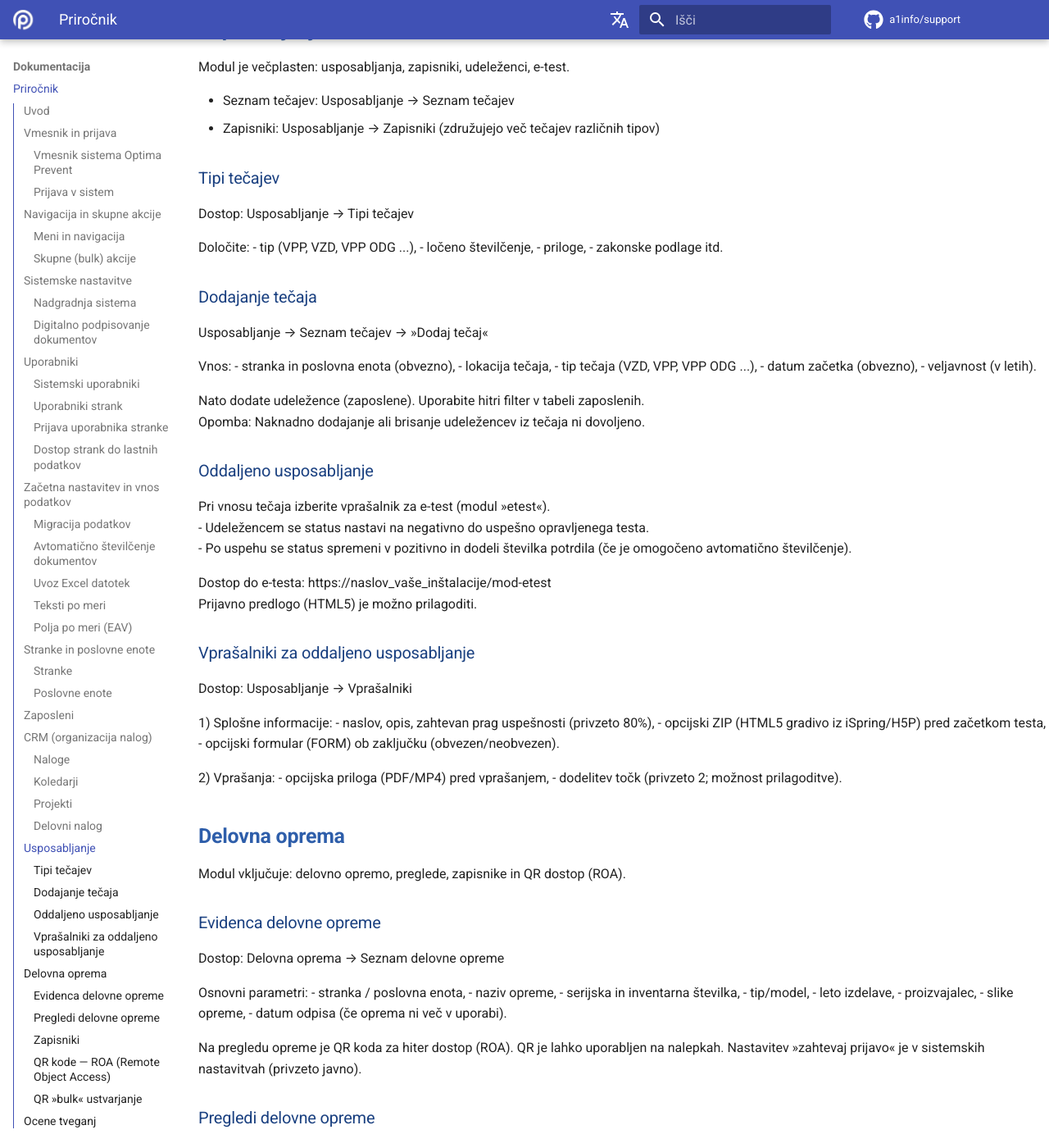
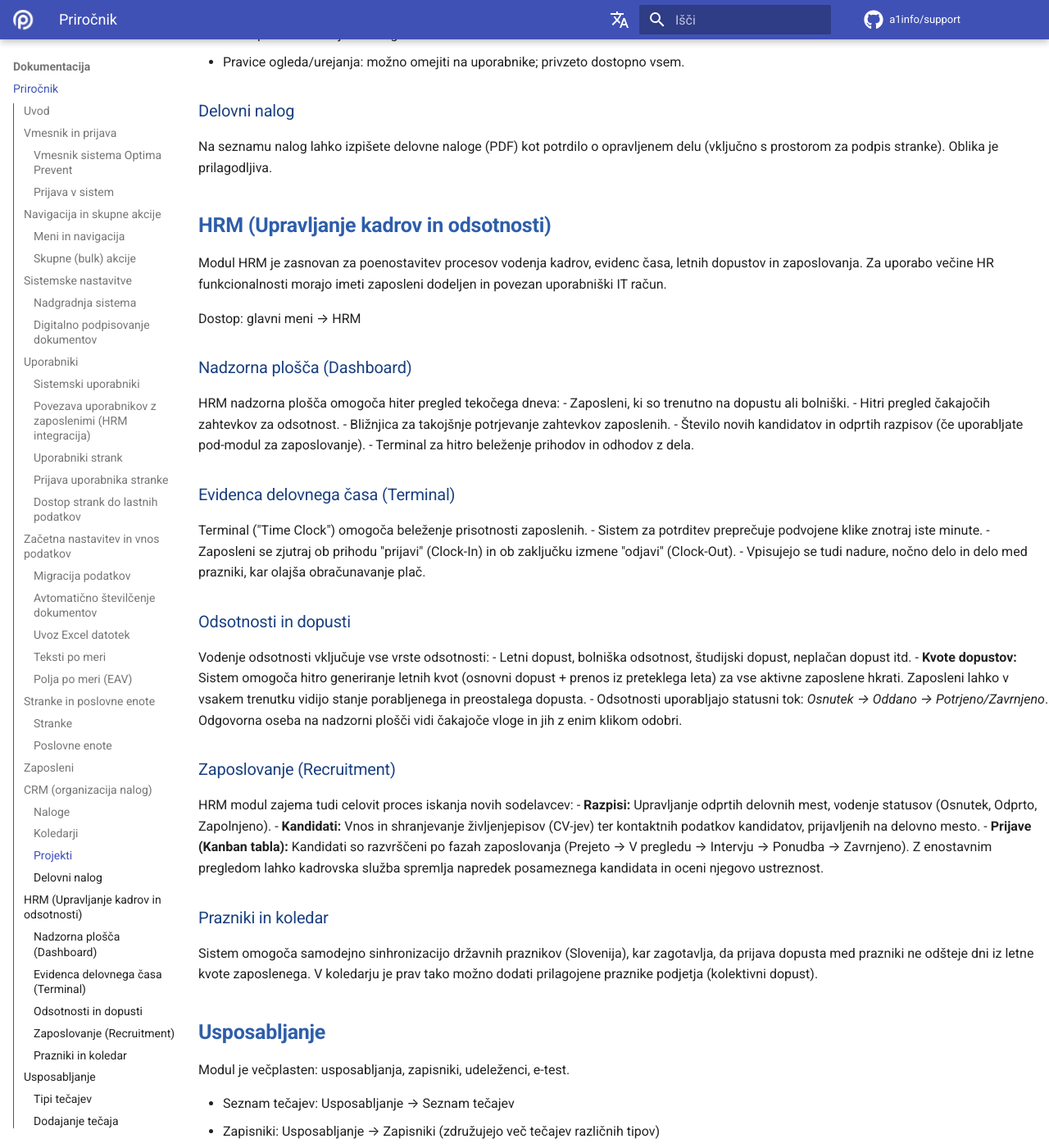
Before and after one commit to a1info/support, an MkDocs documentation site: the page built from docs/manual-sl.md, in a window 1280 px wide and 1400 px high, scrolled down 6252 px. Shown: the whole window at 82% size. Built offline with MkDocs 1.6.1 and Material for MkDocs 9.7.7, drawn with Linux system fonts in a browser that asks for light colours; comment, search, counter and statistics services are not loaded; some of the changed text lies outside the part shown.

Commit message:
supp hrm

```diff
--- a/docs/manual-sl.md
+++ b/docs/manual-sl.md
@@ -103,6 +103,11 @@ Pravice:
 - Uporabniki: dostop do lastnih in skupinskih podatkov; brez pravic nad sistemskimi nastavitvami.
 - Operaterji: vpogled v vse podatke, delo v tujem imenu; brez pravic nad sistemskimi nastavitvami.
 - Administratorji: polne pravice pregleda in urejanja.
+
+### Povezava uporabnikov z zaposlenimi (HRM integracija)
+Ob ustvarjanju ali urejanju uporabniškega računa je omogočena samodejna povezava profila z evidenco zaposlenega (HRM).
+- Če sistem ne najde ustrezne osebe, se ob shranjevanju avtomatsko generira osnovni HR profil z enakim imenom in e-poštnim naslovom, kar omogoča takojšnjo uporabo HR funkcij (evidentiranje časa, dopusti).
+- Povezani profili se samodejno sinhronizirajo (npr. sprememba imena ali e-pošte uporabnika se prenese na HR kartico zaposlenega).
 
 ### Uporabniki strank
 
@@ -227,6 +232,7 @@ Dostop: glavni meni → Zaposleni
 - Sistem preverja podvojene zapise, vseeno pred vnosom preverite obstoj.
 - Na seznamu lahko urejate, deaktivirate ali ustvarite PDF poročilo zgodovine zaposlenega.
 - Če obstaja zgodovina, brisanje ni možno; zapis se deaktivira (možna ponovna aktivacija).
+- Preko modula zaposlenih lahko hitro ustvarite IT uporabniški račun in ga z enim klikom povežete z evidenco (omogoča avtomatsko sinhronizacijo podatkov in dostop do HR orodij).
 
 
 ## CRM (organizacija nalog)
@@ -271,6 +277,42 @@ Projekt združuje naloge, datoteke in komentarje v kronološko organiziran zaboj
 ### Delovni nalog
 
 Na seznamu nalog lahko izpišete delovne naloge (PDF) kot potrdilo o opravljenem delu (vključno s prostorom za podpis stranke). Oblika je prilagodljiva.
+
+
+## HRM (Upravljanje kadrov in odsotnosti)
+
+Modul HRM je zasnovan za poenostavitev procesov vodenja kadrov, evidenc časa, letnih dopustov in zaposlovanja. Za uporabo večine HR funkcionalnosti morajo imeti zaposleni dodeljen in povezan uporabniški IT račun.
+
+Dostop: glavni meni → HRM
+
+### Nadzorna plošča (Dashboard)
+HRM nadzorna plošča omogoča hiter pregled tekočega dneva:
+- Zaposleni, ki so trenutno na dopustu ali bolniški.
+- Hitri pregled čakajočih zahtevkov za odsotnost.
+- Bližnjica za takojšnje potrjevanje zahtevkov zaposlenih.
+- Število novih kandidatov in odprtih razpisov (če uporabljate pod-modul za zaposlovanje).
+- Terminal za hitro beleženje prihodov in odhodov z dela.
+
+### Evidenca delovnega časa (Terminal)
+Terminal ("Time Clock") omogoča beleženje prisotnosti zaposlenih.
+- Sistem za potrditev preprečuje podvojene klike znotraj iste minute.
+- Zaposleni se zjutraj ob prihodu "prijavi" (Clock-In) in ob zaključku izmene "odjavi" (Clock-Out).
+- Vpisujejo se tudi nadure, nočno delo in delo med prazniki, kar olajša obračunavanje plač.
+
+### Odsotnosti in dopusti
+Vodenje odsotnosti vključuje vse vrste odsotnosti:
+- Letni dopust, bolniška odsotnost, študijski dopust, neplačan dopust itd.
+- **Kvote dopustov:** Sistem omogoča hitro generiranje letnih kvot (osnovni dopust + prenos iz preteklega leta) za vse aktivne zaposlene hkrati. Zaposleni lahko v vsakem trenutku vidijo stanje porabljenega in preostalega dopusta.
+- Odsotnosti uporabljajo statusni tok: *Osnutek → Oddano → Potrjeno/Zavrnjeno*. Odgovorna oseba na nadzorni plošči vidi čakajoče vloge in jih z enim klikom odobri.
+
+### Zaposlovanje (Recruitment)
+HRM modul zajema tudi celovit proces iskanja novih sodelavcev:
+- **Razpisi:** Upravljanje odprtih delovnih mest, vodenje statusov (Osnutek, Odprto, Zapolnjeno).
+- **Kandidati:** Vnos in shranjevanje življenjepisov (CV-jev) ter kontaktnih podatkov kandidatov, prijavljenih na delovno mesto.
+- **Prijave (Kanban tabla):** Kandidati so razvrščeni po fazah zaposlovanja (Prejeto → V pregledu → Intervju → Ponudba → Zavrnjeno). Z enostavnim pregledom lahko kadrovska služba spremlja napredek posameznega kandidata in oceni njegovo ustreznost.
+
+### Prazniki in koledar
+Sistem omogoča samodejno sinhronizacijo državnih praznikov (Slovenija), kar zagotavlja, da prijava dopusta med prazniki ne odšteje dni iz letne kvote zaposlenega. V koledarju je prav tako možno dodati prilagojene praznike podjetja (kolektivni dopust).
 
 
 ## Usposabljanje
```
Also changed, not shown: other parts of docs/manual-sl.md (+1 -1 lines), docs/index.md (+15 -5 lines).
